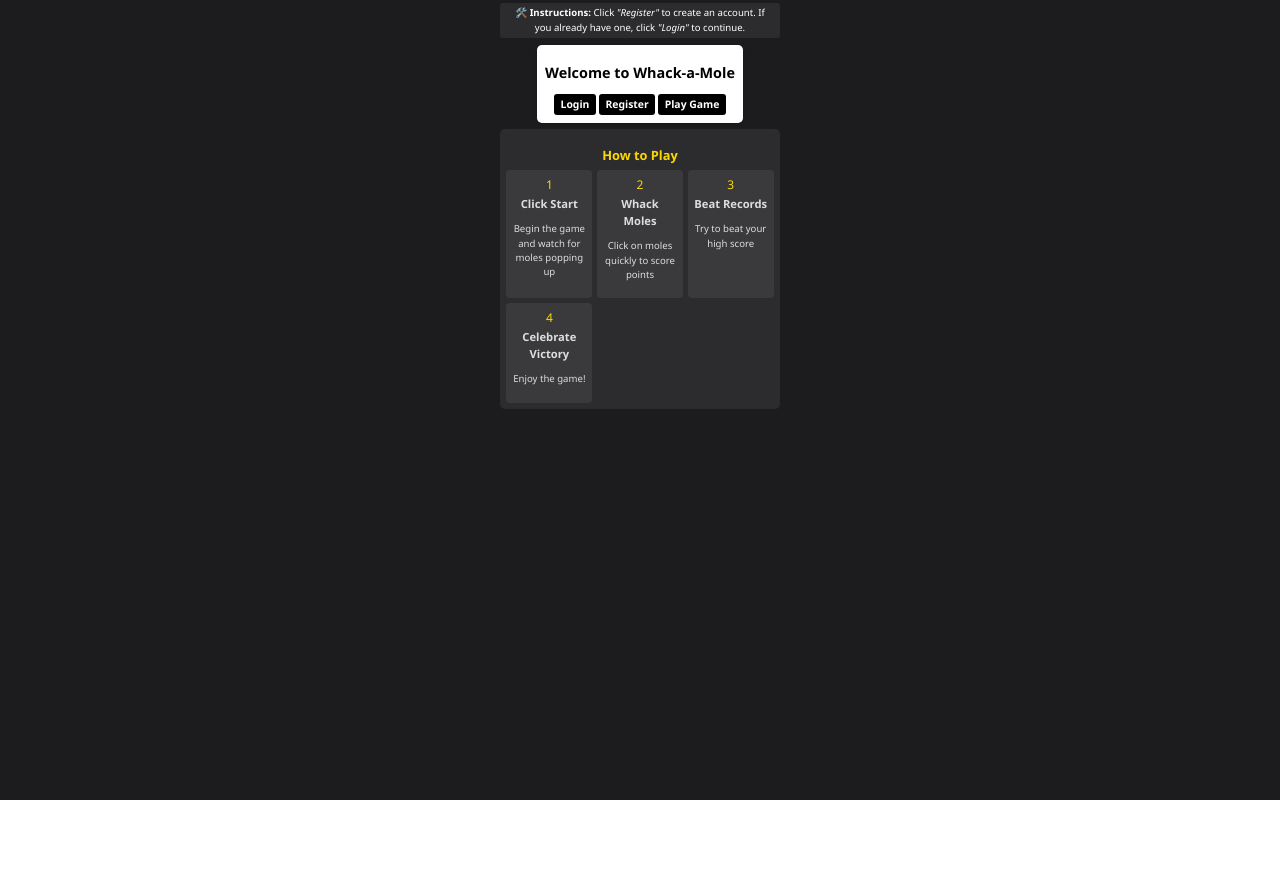
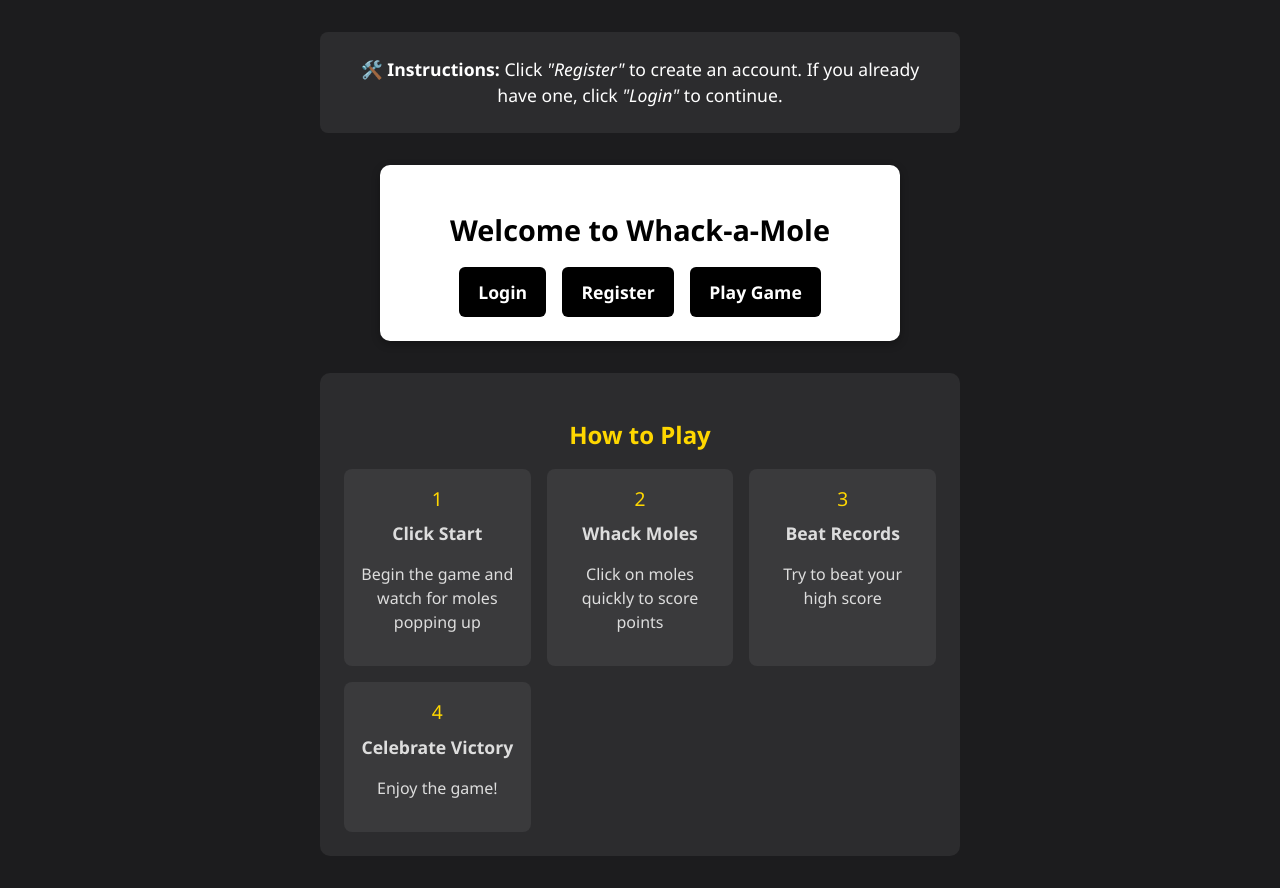
Before and after one commit to mbuba-droid/Whack_Mole_React-Flask, a React (Vite) app in the folder my-app/: page / in a window 1280 px wide. Before the commit the page ends 800 px from the top, so only its background shows below. Built offline with nearby package versions, Linux system fonts and the light colour scheme.

Commit message:
Updating homepage

```diff
--- a/my-app/src/components/Homepage.css
+++ b/my-app/src/components/Homepage.css
@@ -2,6 +2,7 @@ body {
   background-color: #1c1c1e;
   margin: 0;
   font-family: 'Segoe UI', Tahoma, Geneva, Verdana, sans-serif;
+  font-size: 1rem; /* Base font size */
 }
 
 .container {
@@ -11,49 +12,51 @@ body {
   flex-direction: column;
   align-items: center;
   justify-content: flex-start;
-  padding: 0.2rem;
-  gap: 0.4rem;
+  padding: 2rem;   /* more spacing inside container */
+  gap: 2rem;       /* bigger spacing between sections */
 }
 
 .instructions {
   background-color: #2c2c2e;
-  padding: 0.2rem 0.4rem;
-  font-size: 0.6rem;
-  border-radius: 3px;
+  padding: 1.5rem 2rem;  /* more padding inside */
+  font-size: 1.1rem;
+  border-radius: 8px;
   text-align: center;
-  max-width: 280px;
+  max-width: 640px; /* wider */
+  width: 100%;      /* take full width up to max */
 }
 
 .card-box {
   background-color: white;
   color: black;
-  padding: 0.5rem;
-  border-radius: 5px;
+  padding: 1.5rem;
+  border-radius: 10px;
   text-align: center;
-  box-shadow: 0 1px 3px rgba(0,0,0,0.2);
-  max-width: 220px;
+  box-shadow: 0 3px 8px rgba(0,0,0,0.3);
+  max-width: 520px; /* wider card */
+  width: 100%;
 }
 
 .card-box h1 {
-  font-size: 0.9rem;
-  margin-bottom: 0.4rem;
+  font-size: 1.8rem;
+  margin-bottom: 1rem;
 }
 
 .button-group {
   display: flex;
   justify-content: center;
-  gap: 0.2rem;
+  gap: 1rem;  /* more space between buttons */
   flex-wrap: wrap;
 }
 
 .button-group button {
   background-color: black;
   color: white;
-  padding: 0.2rem 0.4rem;
+  padding: 0.8rem 1.2rem;
   border: none;
-  border-radius: 3px;
+  border-radius: 6px;
   cursor: pointer;
-  font-size: 0.65rem;
+  font-size: 1.1rem;
   font-weight: bold;
 }
 
@@ -63,45 +66,45 @@ body {
 
 .how-to-play {
   background-color: #2c2c2e;
-  padding: 0.4rem;
-  border-radius: 5px;
-  max-width: 360px;
+  padding: 1.5rem;
+  border-radius: 10px;
+  max-width: 800px; /* much wider */
   width: 100%;
 }
 
 .how-to-play h2 {
   color: #FFD700;
   text-align: center;
-  margin-bottom: 0.3rem;
-  font-size: 0.8rem;
+  margin-bottom: 1rem;
+  font-size: 1.5rem;
 }
 
 .steps {
   display: grid;
-  grid-template-columns: repeat(auto-fit, minmax(80px, 1fr));
-  gap: 0.3rem;
+  grid-template-columns: repeat(auto-fit, minmax(160px, 1fr)); /* larger step blocks */
+  gap: 1rem;
   text-align: center;
   color: #ddd;
 }
 
 .step {
   background-color: #3a3a3c;
-  padding: 0.4rem;
-  border-radius: 4px;
+  padding: 1rem;
+  border-radius: 8px;
 }
 
 .step-number {
   color: #FFD700;
-  font-size: 0.75rem;
-  margin-bottom: 0.1rem;
+  font-size: 1.2rem;
+  margin-bottom: 0.4rem;
 }
 
 .step-title {
   font-weight: bold;
-  margin-bottom: 0.1rem;
-  font-size: 0.7rem;
+  margin-bottom: 0.4rem;
+  font-size: 1.1rem;
 }
 
 .step p {
-  font-size: 0.6rem;
+  font-size: 1rem;
 }
```
